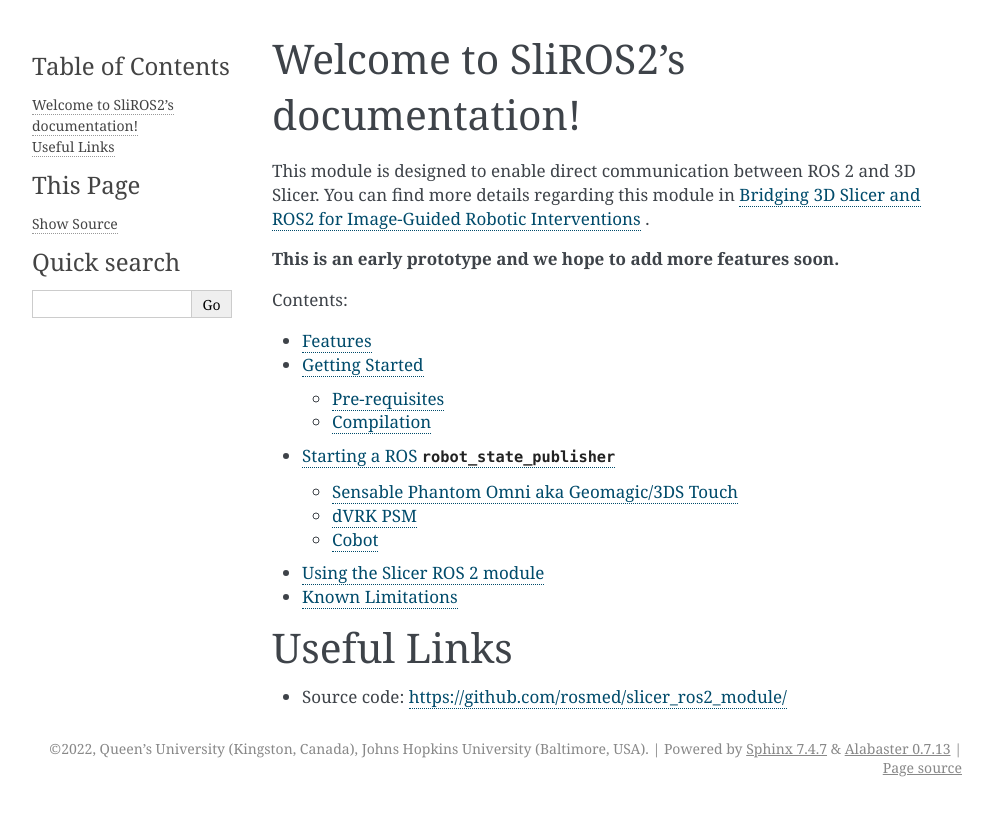
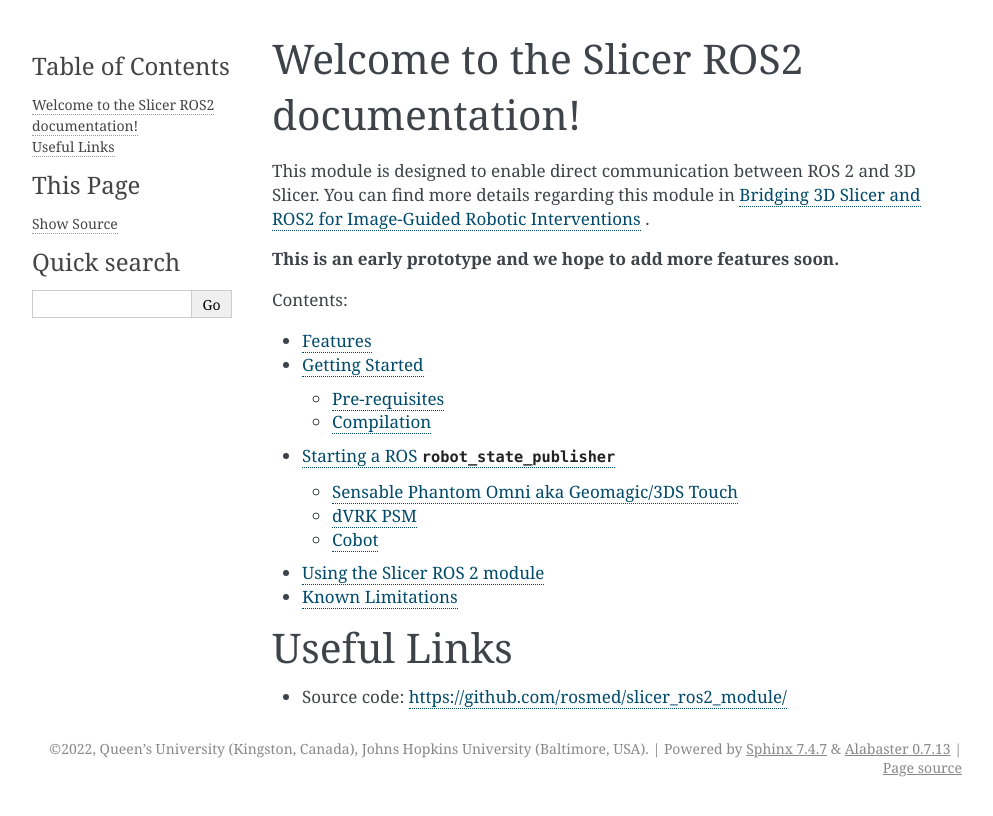
Before and after one commit to rosmed/slicer_ros2_module, a Sphinx documentation site: the page built from docs/index.rst, in a window 1280 px wide. Shown: the top 816 px of the page, without its empty margins (148-1141 px from the left). Built offline with Sphinx 7.4.7, drawn with Linux system fonts in a browser that asks for light colours.

Commit message:
updated naming

```diff
--- a/docs/index.rst
+++ b/docs/index.rst
@@ -3,8 +3,8 @@
    You can adapt this file completely to your liking, but it should at least
    contain the root `toctree` directive.
 
-Welcome to SliROS2's documentation!
-===================================
+Welcome to the Slicer ROS2 documentation!
+==========================================
 
 This module is designed to enable direct communication between ROS 2 and 3D Slicer.
 You can find more details regarding this module in `Bridging 3D Slicer and ROS2 for Image-Guided Robotic Interventions <https://pubmed.ncbi.nlm.nih.gov/35891016/>`_ .
```
